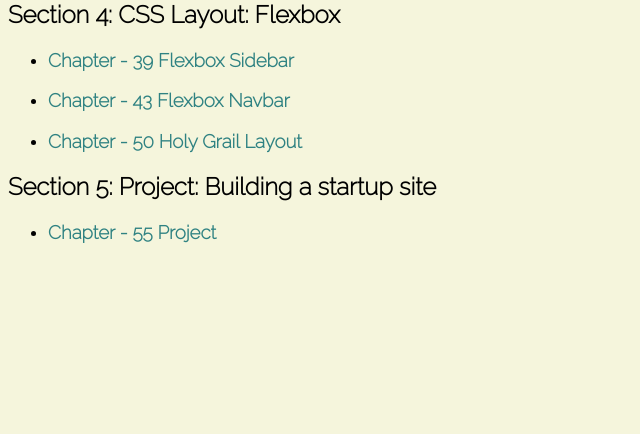
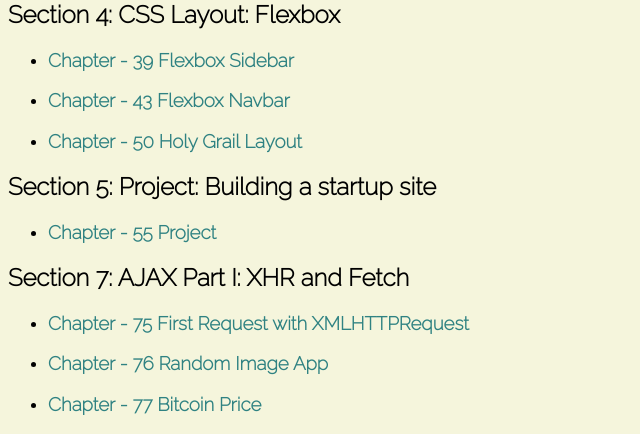
Before and after one commit to agrawalsourabh/The-Advanced-Web-Developer-Bootcamp, a Flask app: page / in a window 1280 px wide. Shown: the part 451-885 px from the top of the page, without its empty margins (0-640 px from the left). Before the commit the page ends 694 px from the top, so only its background shows below. Run offline with Flask 2, Linux system fonts and the light colour scheme.

Commit message:
Chapter 75, 76 and 77 added

```diff
--- a/project/static/js/script.js
+++ b/project/static/js/script.js
@@ -0,0 +1,53 @@
+function sendRequest() {
+    var url = "https://api.github.com/zen";
+    var XHR = new XMLHttpRequest();
+
+    XHR.onreadystatechange = function() {
+        if (XHR.readyState == 4) {
+            document.getElementById('result').innerText = XHR.responseText
+            console.log(XHR.responseText)
+        }
+    }
+
+    XHR.open("GET", url);
+    XHR.send();
+
+}
+
+function randomImgBtn() {
+    var url = "https://dog.ceo/api/breeds/image/random"
+    var XHR = new XMLHttpRequest();
+
+    XHR.onreadystatechange = function() {
+        if (XHR.readyState == 4 && XHR.status == 200) {
+            var image_url = JSON.parse(XHR.responseText).message
+
+            var img = document.querySelector('#photo')
+            img.src = image_url
+
+        }
+    }
+
+    XHR.open("GET", url)
+    XHR.send()
+}
+
+function getBitcoinPrice() {
+    var url = "https://api.coindesk.com/v1/bpi/currentprice.json"
+    var method = "GET"
+
+    var XHR = new XMLHttpRequest()
+
+    XHR.onreadystatechange = function() {
+        if (XHR.readyState == 4 && XHR.status == 200) {
+            var price = JSON.parse(XHR.responseText).bpi.USD.rate
+
+            var spanId = document.querySelector('#bitcoin-price')
+            spanId.innerHTML = price + " USD"
+        }
+    }
+
+
+    XHR.open(method, url);
+    XHR.send();
+}
--- /dev/null
+++ b/project/templates/chapter75/firstRequest.html
@@ -0,0 +1,6 @@
+{% extends "base.html" %} {% block content %}
+<h2>Chapter 75: First XMLHttpRequest</h2>
+
+<button class="btn" onclick="sendRequest()">Send Request</button>
+<p id="result"></p>
+{% endblock %}
--- a/project/templates/index.html
+++ b/project/templates/index.html
@@ -66,6 +66,25 @@
     </li>
 </ul>
 
+<h2>Section 7: AJAX Part I: XHR and Fetch</h2>
+<ul>
+    <li>
+        <a href="{{url_for('chap75.firstRequest')}}">
+            <h3>Chapter - 75 First Request with XMLHTTPRequest</h3>
+        </a>
+    </li>
+    <li>
+        <a href="{{url_for('chap76.randomDogImage')}}">
+            <h3>Chapter - 76 Random Image App</h3>
+        </a>
+    </li>
+    <li>
+        <a href="{{url_for('chap77.bitcoinprice')}}">
+            <h3>Chapter - 77 Bitcoin Price</h3>
+        </a>
+    </li>
+</ul>
+
 
 
 </div>
```
Also changed, not shown: project/Chapter75/views.py (added, +7 -0 lines), project/Chapter76/views.py (added, +7 -0 lines), project/Chapter77/views.py (added, +7 -0 lines), project/__init__.py (+9 -0 lines), project/static/css/main.css (+61 -0 lines), project/templates/chapter76/randomDogImage.html (added, +11 -0 lines), project/templates/chapter77/bitcoinprice.html (added, +13 -0 lines), project/Chapter75/__init__.py (added), project/Chapter76/__init__.py (added), project/Chapter77/__init__.py (added).
